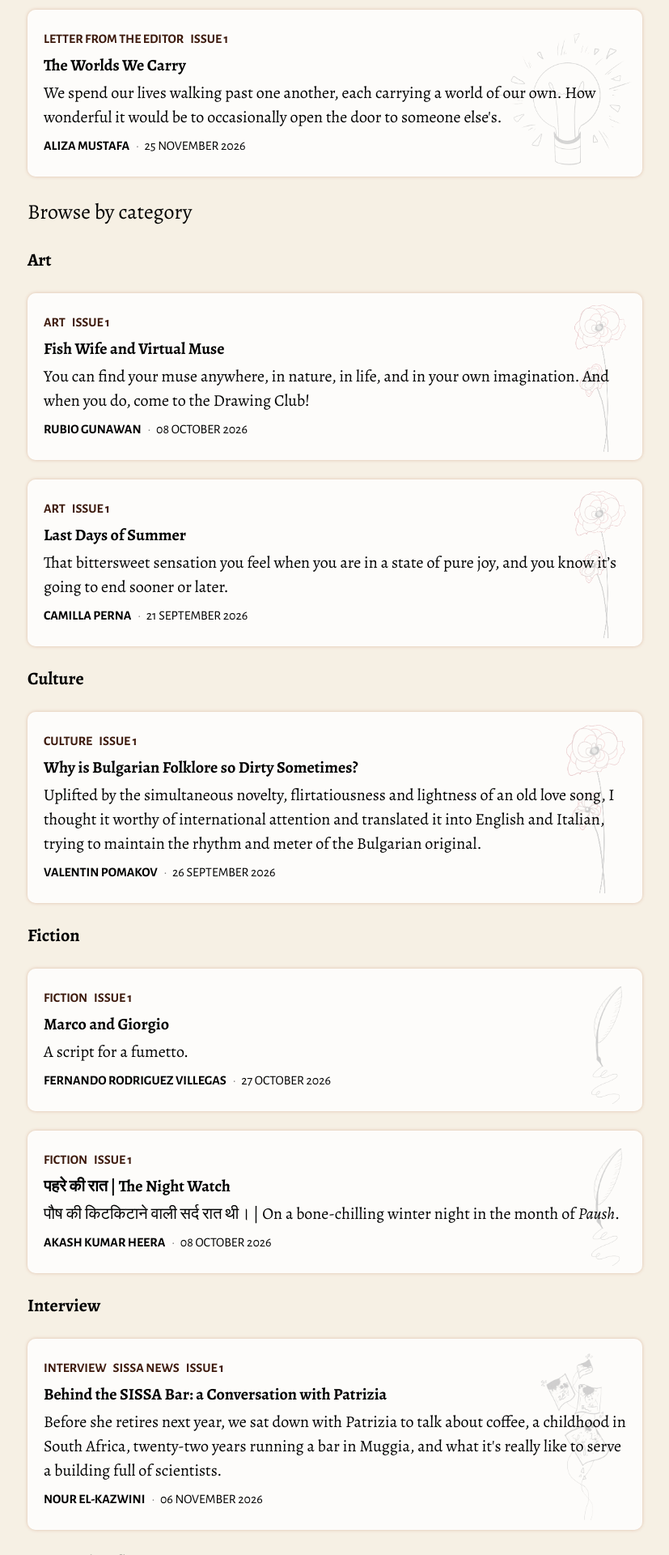
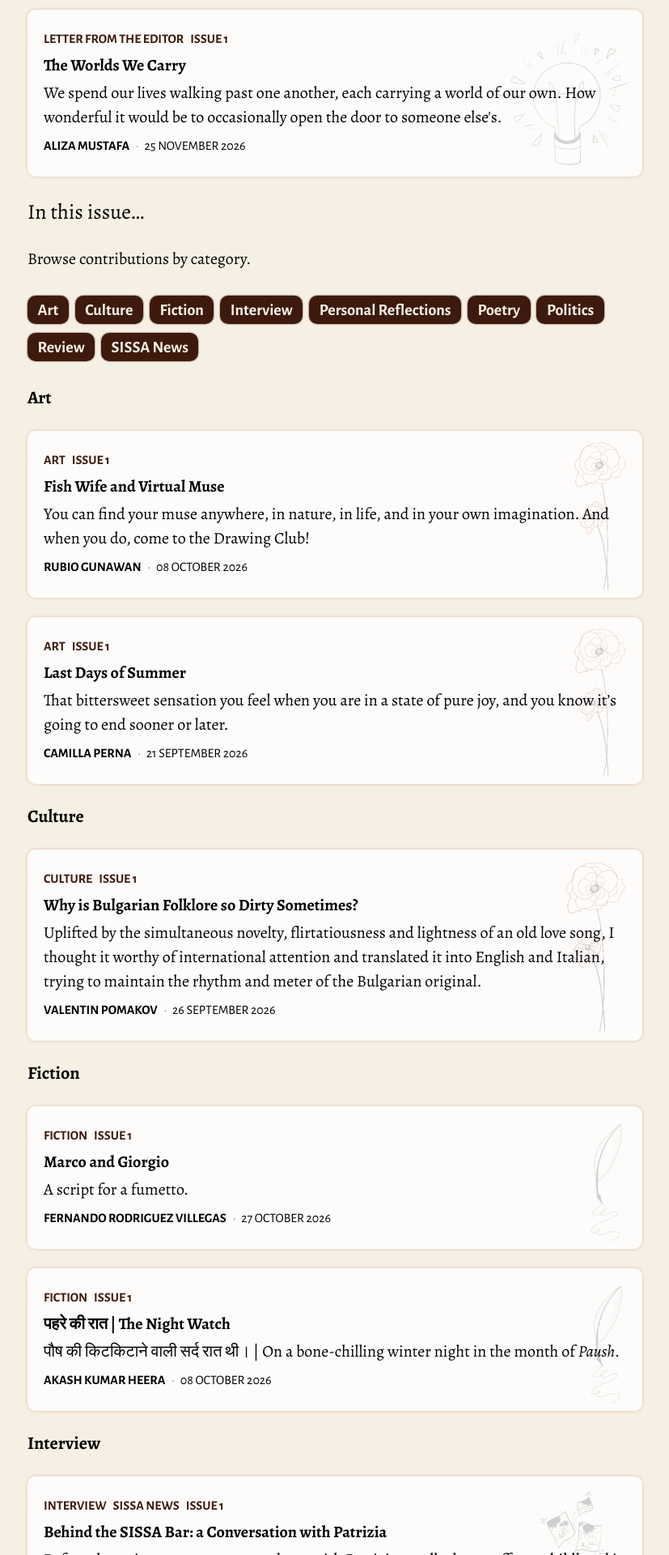
Before and after one commit to 11DE784A/InkwellWebsite, a Jekyll site: the page built from index.markdown, in a window 1280 px wide. Shown: the part 377-2297 px from the top of the page at 81% size, without its empty margins (226-1053 px from the left). Built offline with Jekyll 4.4.1, drawn with Linux system fonts in a browser that asks for light colours; some web fonts are replaced.

Commit message:
a clickable index on home page

```diff
--- a/assets/styles.css
+++ b/assets/styles.css
@@ -44,6 +44,7 @@
 html {
   font-kerning: normal;
   font-size: 10px;
+  scroll-behavior: smooth;
 }
 
 h1,
@@ -301,6 +302,37 @@ blockquote {
   border-left: 0.5rem solid var(--chocolate-brown);
 }
 
+.home-index {
+  list-style: none;
+  padding: 0;
+}
+
+.home-index li {
+  display: inline-block;
+  margin: 0.8rem 0;
+  margin-right: 0.4rem;
+}
+
+.home-index a:link,
+.home-index a:visited,
+.home-index a:focus {
+  background: var(--burgundy);
+  border-radius: var(--box-radius);
+  box-shadow: 0 0 0.2rem var(--burgundy);
+  color: var(--beige);
+  font-family: var(--sans-font);
+  font-weight: bold;
+  text-decoration: none;
+  padding: 0.75rem 1.25rem;
+}
+
+.home-index a:hover,
+.home-index a:active {
+  background: var(--chocolate-brown);
+  box-shadow: 0 0 0.4rem var(--burgundy);
+  color: var(--burgundy);
+}
+
 /* Post page */
 
 .light {
--- a/index.markdown
+++ b/index.markdown
@@ -11,7 +11,18 @@ speak out about _anything_. Our first issue is out now!
 {% assign letter = site.posts | where: "slug", "the-worlds-we-carry" | first %}
 {% include post_card.html post=letter %}
 
-## Browse by category
+## In this issue...
+
+Browse contributions by category.
+
+{% assign sorted_tags = site.tags | sort %}
+<ul class="home-index">
+  {% for tag in sorted_tags %}
+  {% if tag[0] == "Letter from the Editor" %} {% continue %} {% endif %}
+  <li><a href="#{{ tag[0] | slugify }}">{{ tag[0] }}</a></li>
+  {% endfor %}
+</ul>
+
 
 {% assign sorted_tags = site.tags | sort %}
 {% for tag in sorted_tags %}
```
